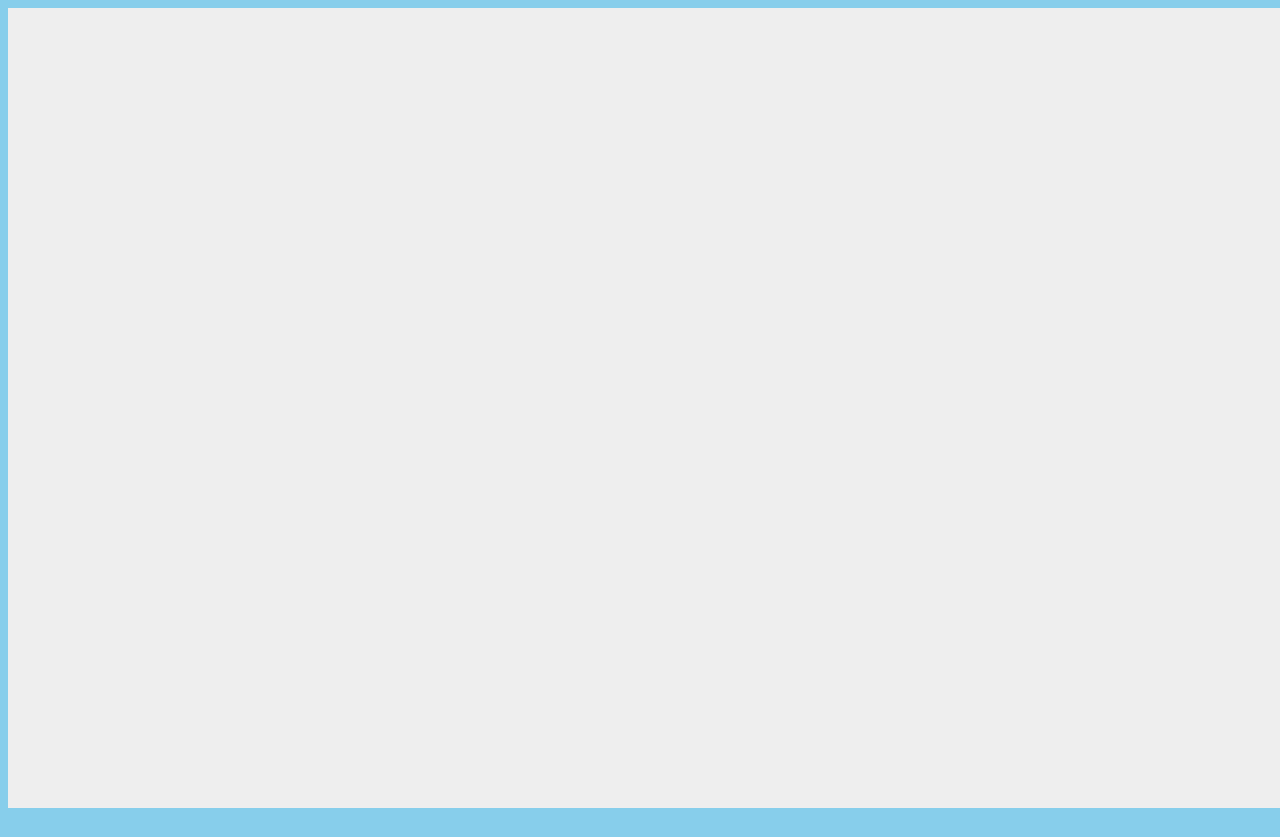
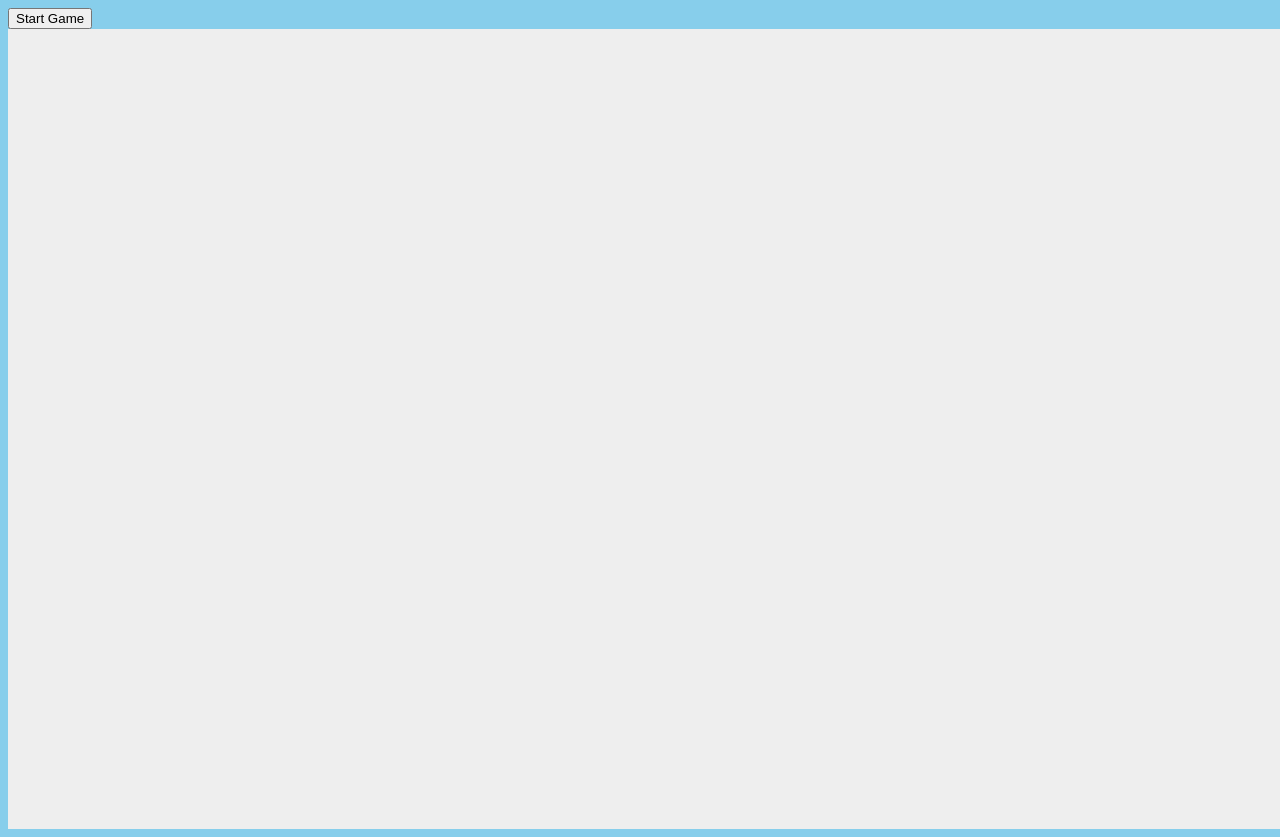
Before and after one commit to ethanVannest/two-player-breakout, a plain HTML site: page index.html in a window 1280 px wide. Shown: the top 837 px of the page. Before the commit the page ends 816 px from the top, so only its background shows below. Drawn offline with Linux system fonts and the light colour scheme.

Commit message:
made game start by button not just a click anywhere

```diff
--- a/index.html
+++ b/index.html
@@ -8,19 +8,13 @@
     <link rel="stylesheet" href="css/style.css">
 </head>
 <body>
-    <!-- <div id="buttons">
-        <button id="start">Start Game</button>
+    <div id='buttons'>
+        <button id='start-game'>
+            Start Game
+        </button>
     </div>
-
-
-    <!-- <div id="start" style="display:none">
-        <a href="#" onclick="">Start Game</a>
-    </div>
-    <div id="game-over" style="display:none">
-        <h1>Game Over</h1>
-        <a href="#" onclick="">Start Game</a>
-    </div> -->
-    <canvas id="canvas"  width="1300" height="800"></canvas>
+    <canvas id="canvas"  width="1300" height="800">
+    </canvas>
 
 </body>
 <script src="js/app.js"></script>
--- a/js/app.js
+++ b/js/app.js
@@ -1,10 +1,18 @@
 console.log('this works')
 const startGame = () => {
     let playerOneName = prompt("Player One Name?")
+    if (playerOneName === ''){
+        let playerOneName = 'Player One'
+    }
     let playerTwoName = prompt("Player Two Name?")
+    if (playerTwoName === '' ){
+        let playerTwoName = 'Player Two'
+    }
     setInterval(draw, 10);
 }
-document.addEventListener('click', startGame)
+let startButton = document.getElementById('start-game')
+startButton.addEventListener('click', startGame)
+
 class Game{
     constructor(){
         this.canvas = document.getElementById("canvas");
```
